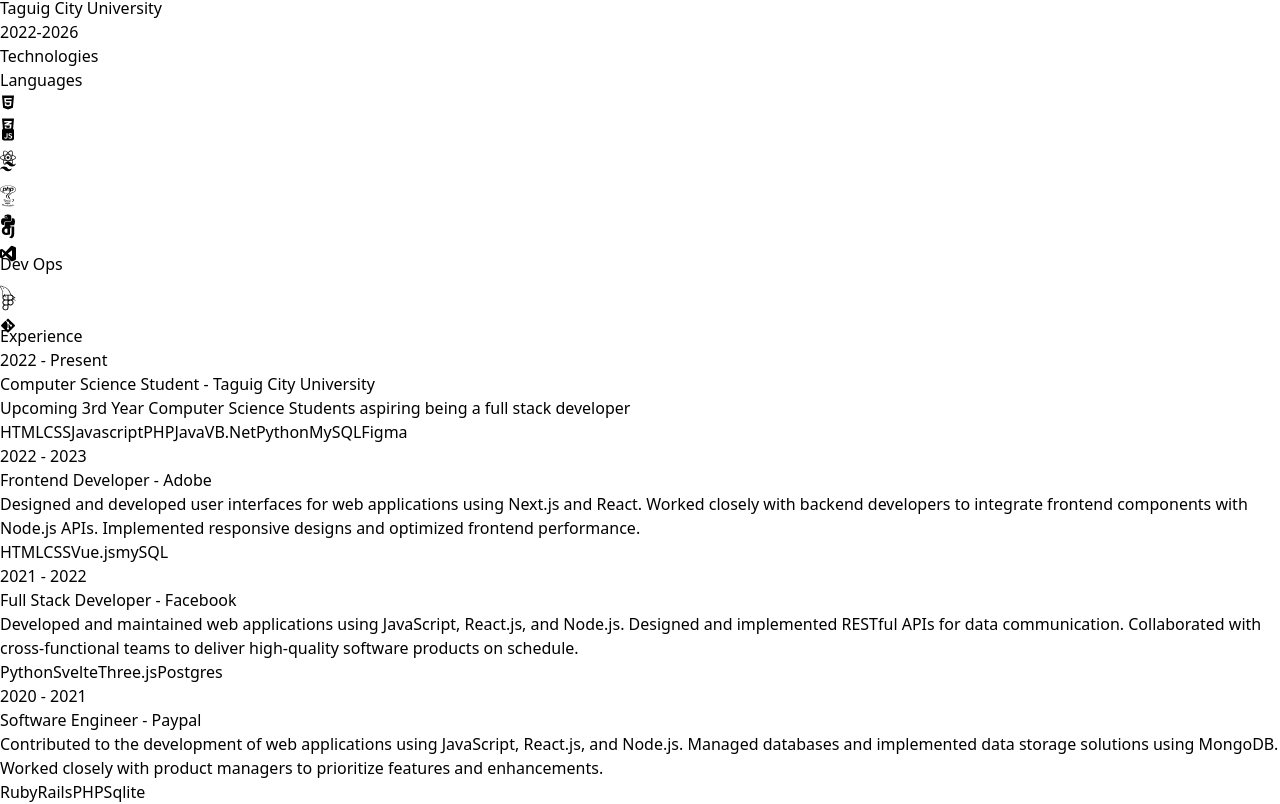
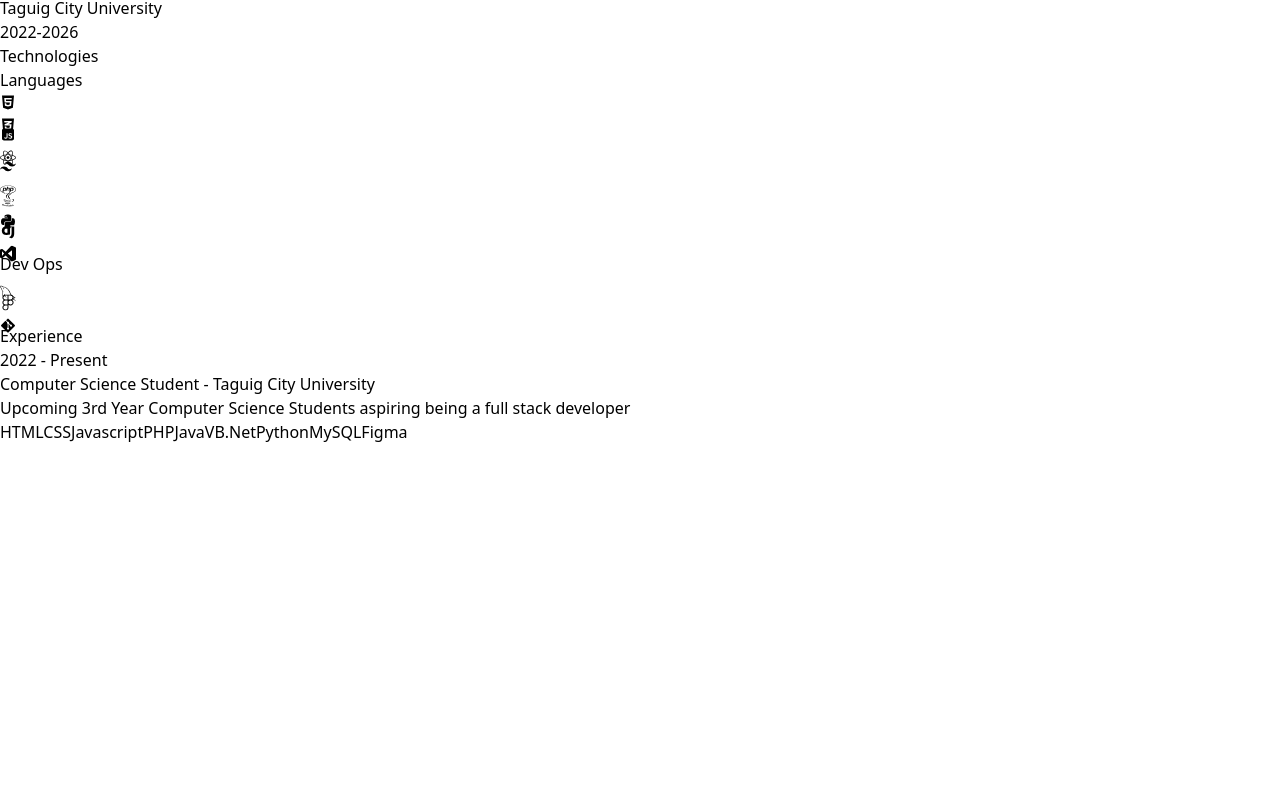
Before and after one commit to kimalfredmolina/KimAlfred-Portfolio, a React (Vite) app: page / in a window 1280 px wide. Shown: the part 2066-2870 px from the top of the page. After the commit the page ends 2510 px from the top, so only its background shows below. Built offline with nearby package versions, Linux system fonts and the light colour scheme.

Commit message:
Change UI/UX

```diff
--- a/src/components/Experience.jsx
+++ b/src/components/Experience.jsx
@@ -33,7 +33,7 @@ const Experience = () => {
                     <p className="mb-4 text-white">{experience.description}</p>
                     {experience.technologies.map((tech, index) =>(
                         <span key={index} className="mr-2 mt-4 rounded bg-blue-900 px-2 py-1 text-sm
-                        font-medium text-white">{tech}</span>
+                        font-medium text-white hover:text-red-600 transition-colors duration-300">{tech}</span>
                     ))}
                     </motion.div>
                 </div>
--- a/src/constants/index.js
+++ b/src/constants/index.js
@@ -6,7 +6,7 @@ export const EXPERIENCES = [
     description: `Upcoming 3rd Year Computer Science Students aspiring being a full stack developer`,
     technologies: ["HTML", "CSS", "Javascript", "PHP", "Java", "VB.Net", "Python", "MySQL", "Figma"],
   },
-  {
+  /*{
     year: "2022 - 2023",
     role: "Frontend Developer",
     company: "Adobe",
@@ -26,5 +26,5 @@ export const EXPERIENCES = [
     company: "Paypal",
     description: `Contributed to the development of web applications using JavaScript, React.js, and Node.js. Managed databases and implemented data storage solutions using MongoDB. Worked closely with product managers to prioritize features and enhancements.`,
     technologies: ["Ruby", "Rails", "PHP", "Sqlite"],
-  },
+  },*/
 ];
```
